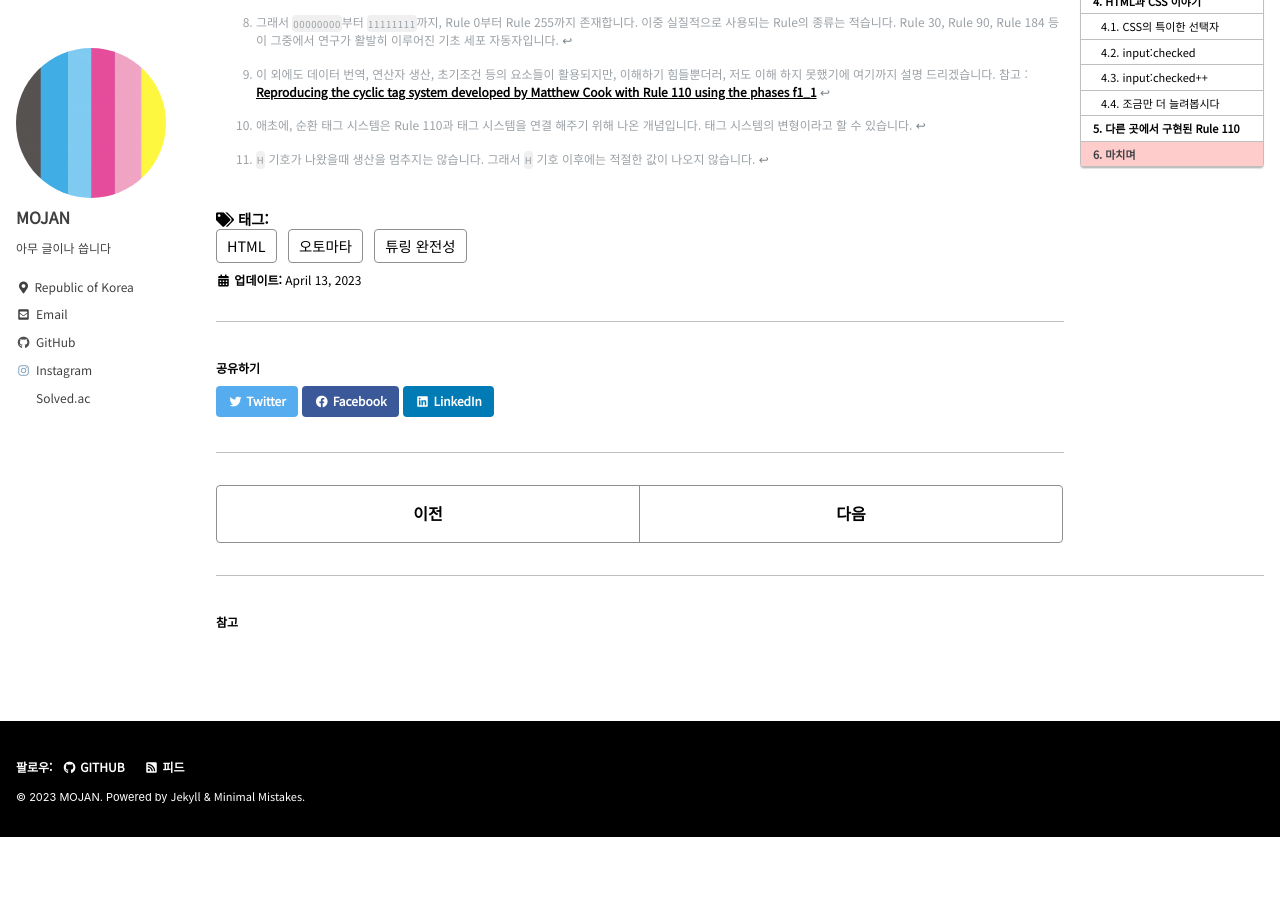
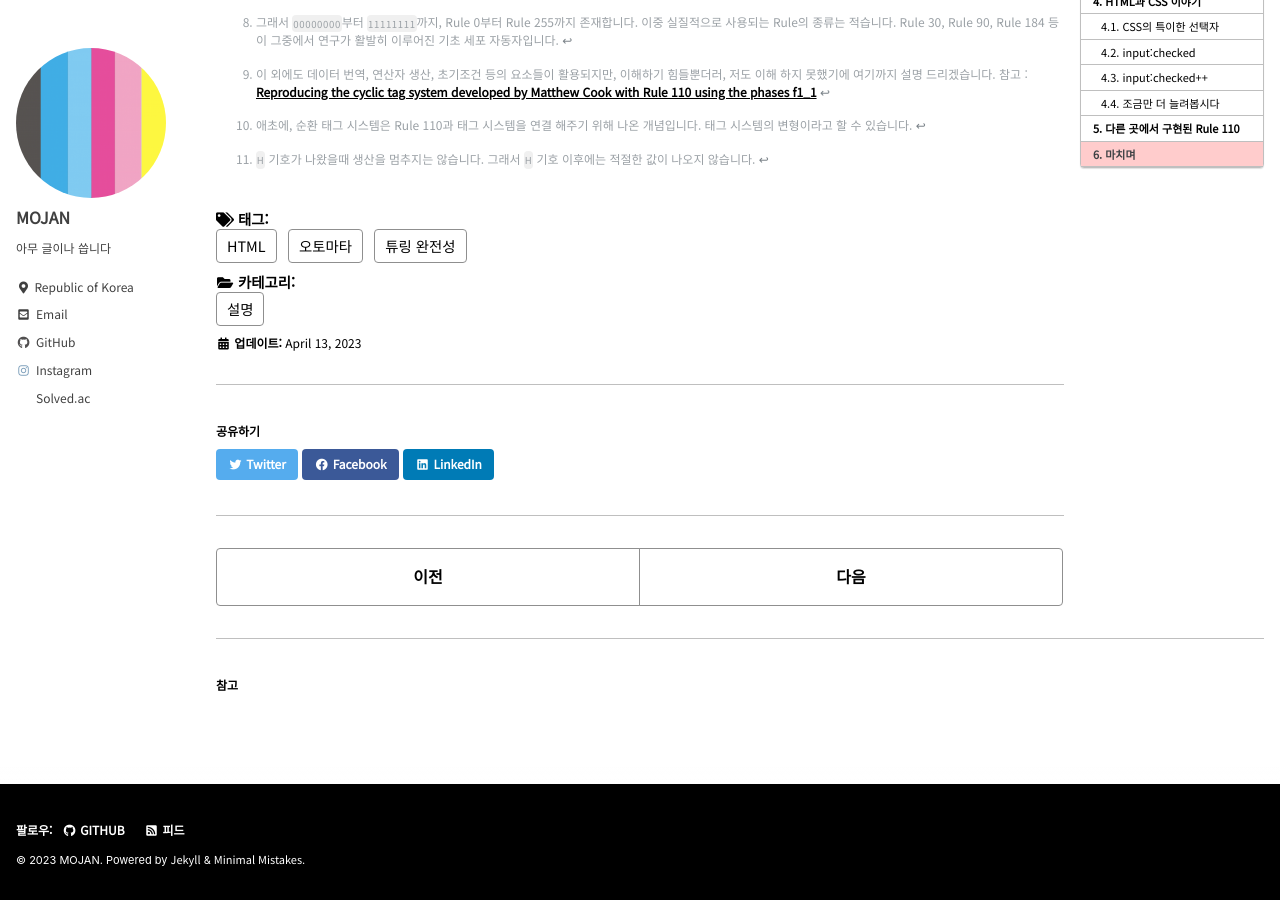
Before and after one commit to MOJAN3543/MOJAN3543.github.io, a Jekyll site: the page built from _posts/ProgrammingByHTML/2023-04-13-ProgrammingByHTML.md, in a window 1280 px wide and 900 px high, scrolled down 18193 px. Built offline with Jekyll 4.4.1, drawn with Linux system fonts in a browser that asks for light colours; cached includes are drawn as plain includes; comment, search, counter and statistics services are not loaded; before the commit the page ends 19030 px from its top, so only the background shows below that.

Commit message:
Update 2023-04-13-ProgrammingByHTML.md

```diff
--- a/_posts/ProgrammingByHTML/2023-04-13-ProgrammingByHTML.md
+++ b/_posts/ProgrammingByHTML/2023-04-13-ProgrammingByHTML.md
@@ -3,7 +3,7 @@ title: 저는 HTML로 프로그래밍 해요
 toc: true
 toc_sticky: true
 categories:
-  -
+  - 설명
 tags:
   - [HTML, 튜링 완전성, 오토마타]
 last_modified_at: 2023-04-13
```
